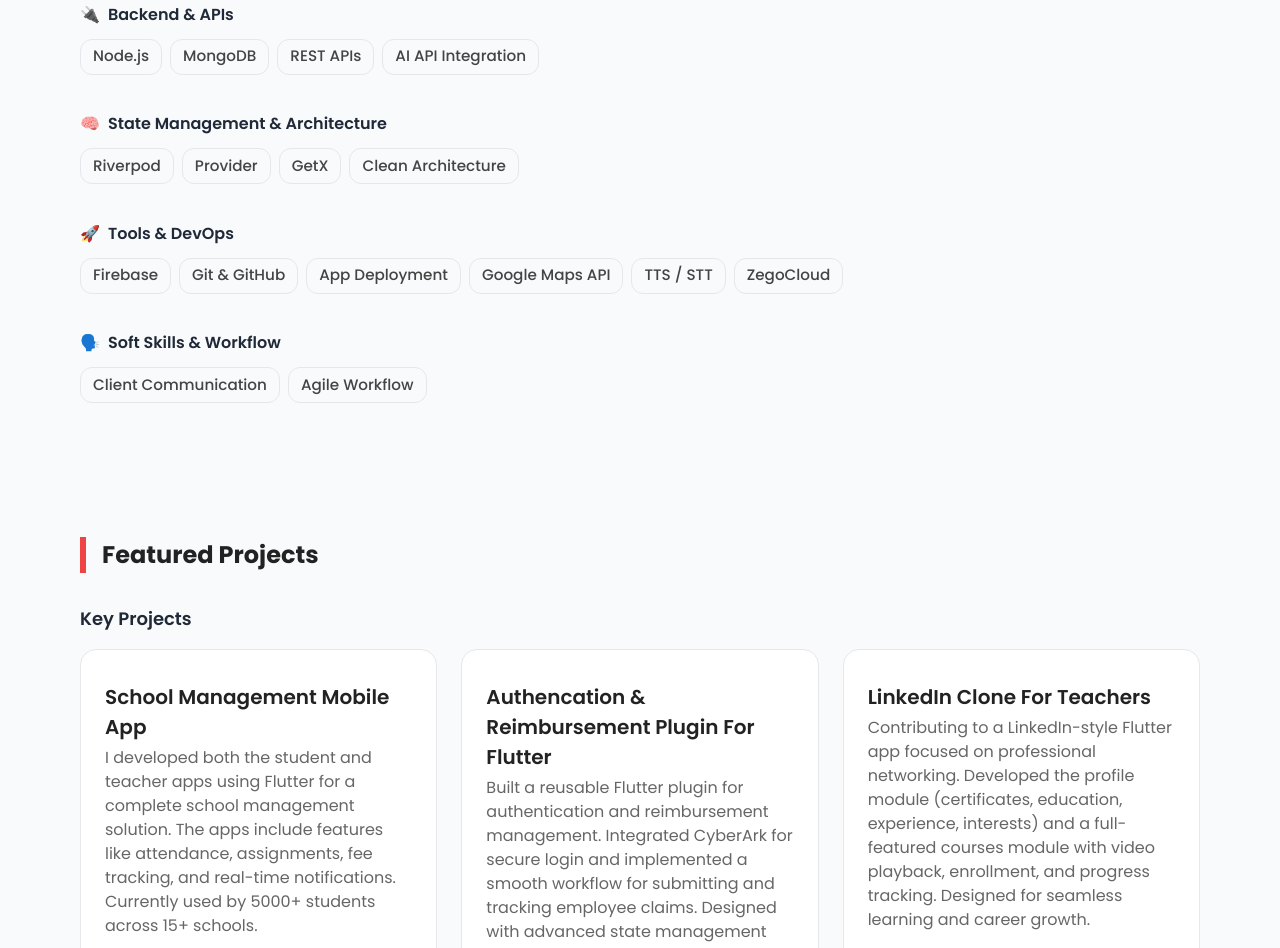
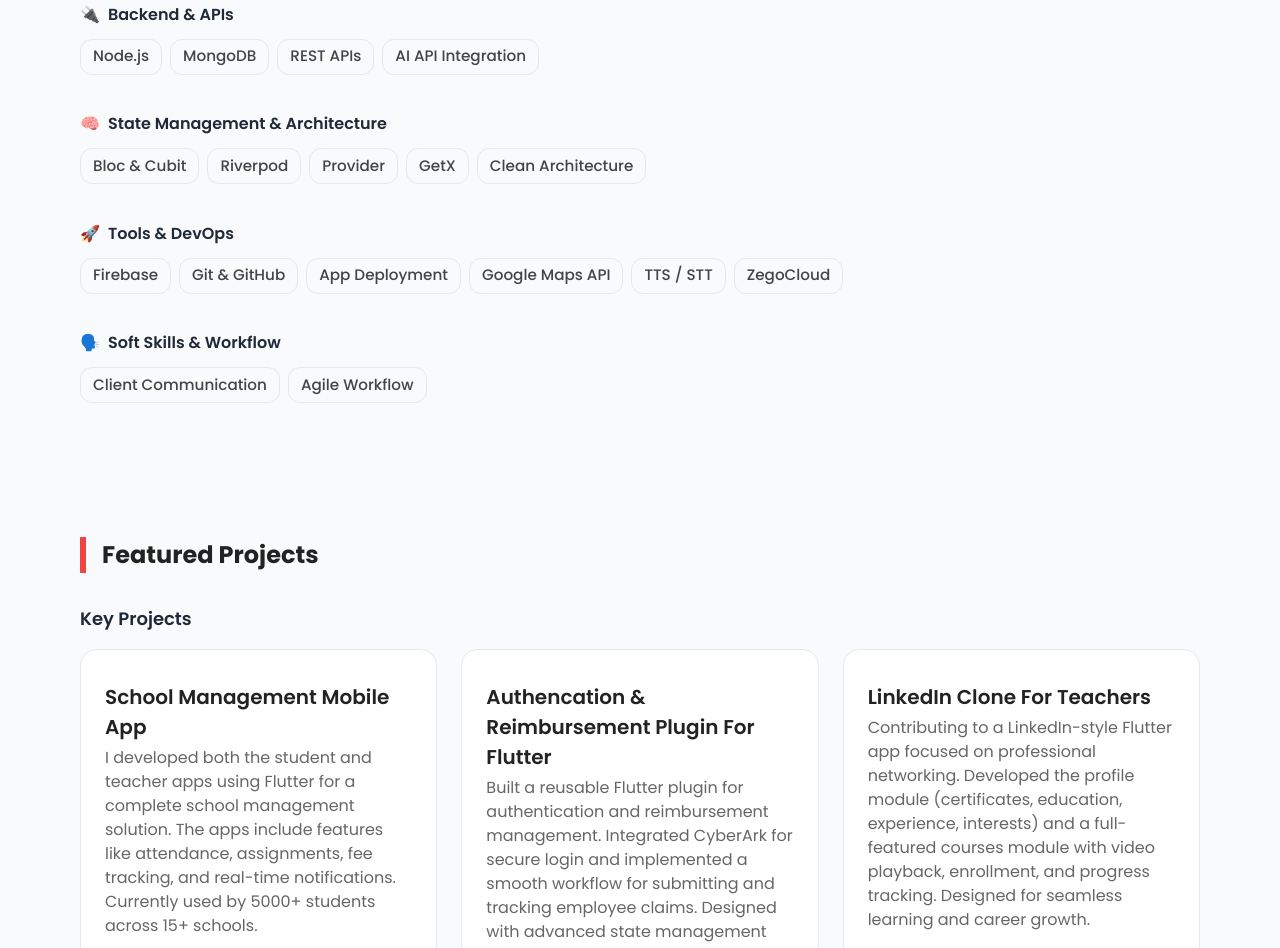
Before and after one commit to jayeshkubavat00/jayeshkubavat00, a plain HTML site: page index.html in a window 1280 px wide. Shown: the part 887-1835 px from the top of the page. Drawn offline with nearby package versions, Linux system fonts and the light colour scheme; no server answers.

Commit message:
change content

```diff
--- a/index.html
+++ b/index.html
@@ -276,6 +276,7 @@
         <div>
           <h3 class="font-semibold mb-3 text-base flex items-center">🧠 <span class="ml-2">State Management & Architecture</span></h3>
           <div class="flex flex-wrap gap-2">
+            <div class="skill-pill"><span>Bloc & Cubit</span></div>
             <div class="skill-pill"><span>Riverpod</span></div>
             <div class="skill-pill"><span>Provider</span></div>
             <div class="skill-pill"><span>GetX</span></div>
```
